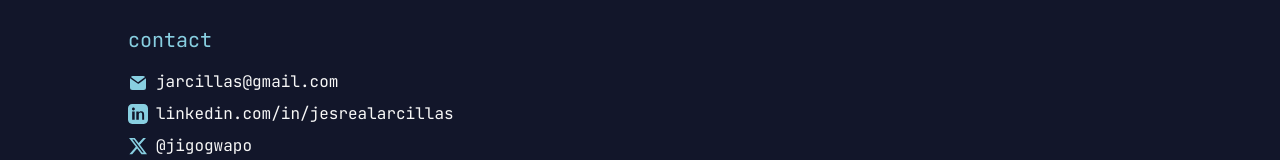
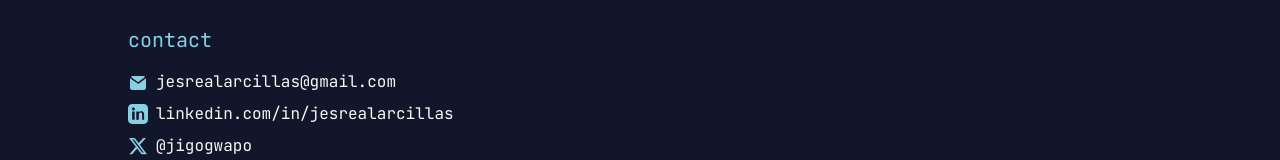
Before and after one commit to jarcillas/jarcillas.github.io, a React (Vite) app: page /#/contact in a window 1280 px wide. Shown: the part 471-631 px from the top of the page. Built offline with nearby package versions, Linux system fonts and the light colour scheme; a web font is replaced by a local one.

Commit message:
fix displayed email

```diff
--- a/src/components/Contact.tsx
+++ b/src/components/Contact.tsx
@@ -13,7 +13,7 @@ const Contact = () => (
         <path d="M2.94 4.94A2.5 2.5 0 0 1 5.5 4h9a2.5 2.5 0 0 1 2.56.94l-7.06 5.3-7.06-5.3zM2 6.32V15.5A2.5 2.5 0 0 0 4.5 18h11a2.5 2.5 0 0 0 2.5-2.5V6.32l-7.06 5.3a1 1 0 0 1-1.24 0L2 6.32z" />
       </svg>
       <a href="mailto:jesrealarcillas@gmail.com" className="hover:text-primary">
-        jarcillas@gmail.com
+        jesrealarcillas@gmail.com
       </a>
     </p>
     <p className="text-base font-mono text-secondary mb-2 flex items-center gap-2">
```
